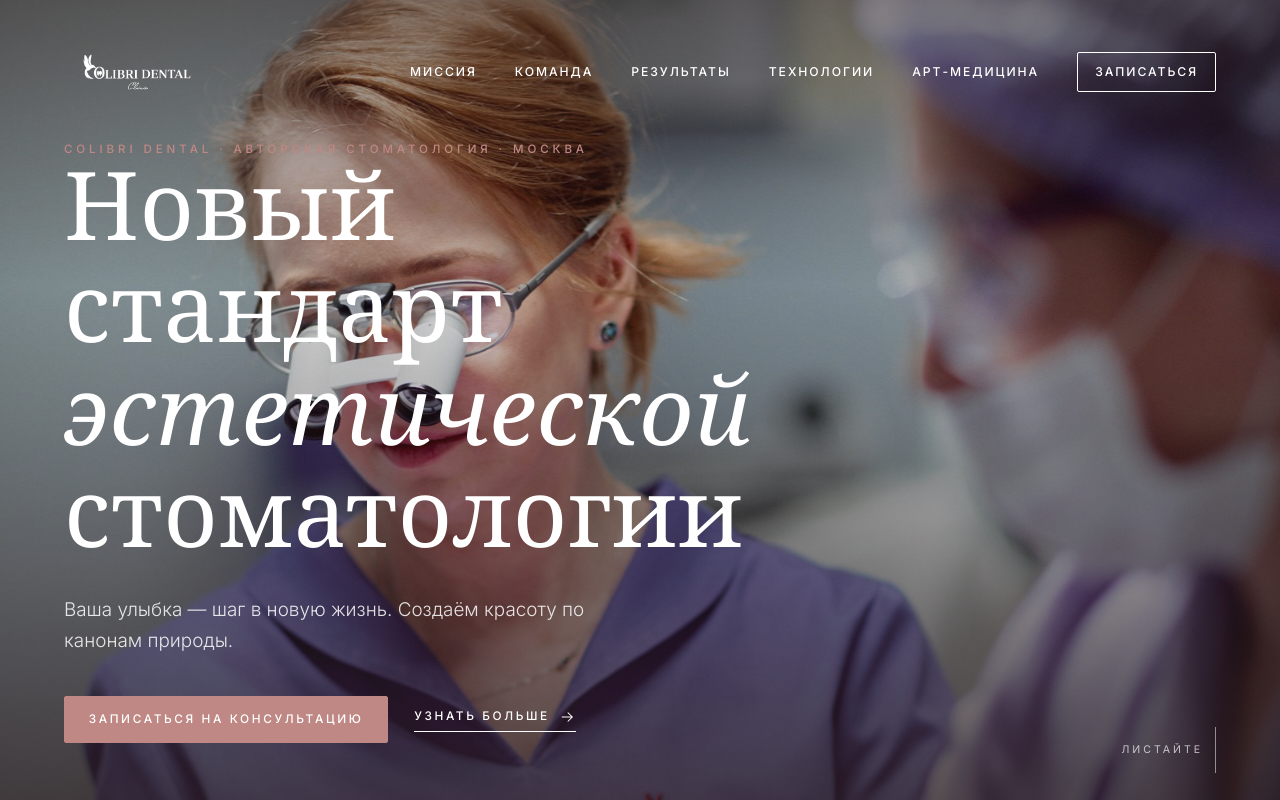
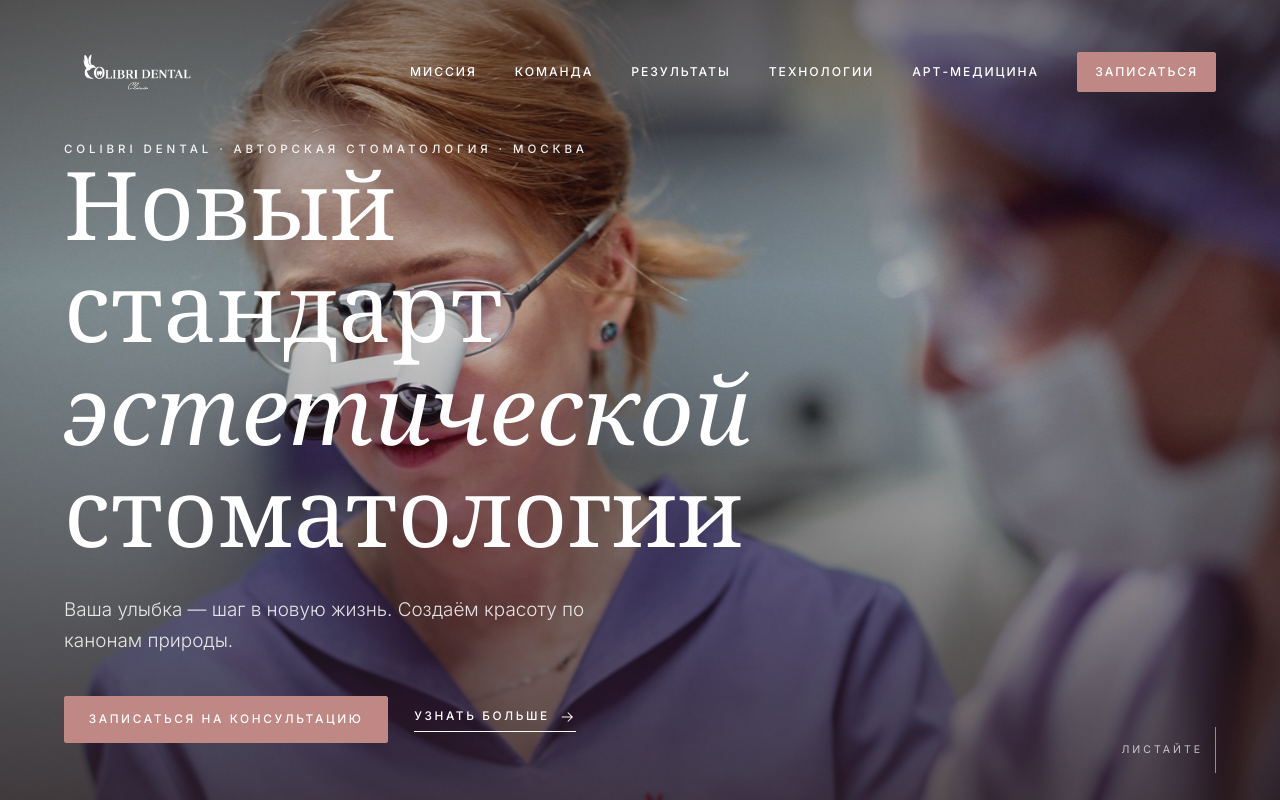
Before and after one commit to EugeneC777/colibri-dental-rose, a plain HTML site: page index.html in a window 1280 px wide. Shown: the top 800 px of the page. Drawn offline with nearby package versions, Linux system fonts and the light colour scheme.

Commit message:
Rose: белый надзаголовок на hero, розовая заливка кнопки «Записаться»
Co-Authored-By: Claude Opus 4.8 <noreply@anthropic.com>

```diff
--- a/index.html
+++ b/index.html
@@ -47,6 +47,7 @@
     color:var(--gold-deep);
   }
   .eyebrow.on-dark{color:var(--gold)}
+  .hero .eyebrow.on-dark{color:rgba(255,255,255,.92)}
 
   /* ---------- buttons / links ---------- */
   .btn{
@@ -92,9 +93,10 @@
   header.scrolled .menu a{color:var(--ink)}
   .menu a::after{content:"";position:absolute;left:0;bottom:0;height:1px;width:0;background:var(--gold);transition:width .4s var(--ease)}
   .menu a:hover::after{width:100%}
-  .menu a.cta{border:1px solid currentColor;padding:.7em 1.4em;border-radius:2px}
+  .menu a.cta{border:1px solid var(--gold);background:var(--gold);color:#fff;padding:.7em 1.4em;border-radius:2px}
   .menu a.cta::after{display:none}
-  .menu a.cta:hover{background:var(--gold);border-color:var(--gold);color:#fff}
+  header.scrolled .menu a.cta{color:#fff}
+  .menu a.cta:hover{background:#a76d69;border-color:#a76d69;color:#fff}
   .burger{display:none;flex-direction:column;gap:5px;background:none;border:0;cursor:pointer;z-index:120;padding:6px}
   .burger span{width:26px;height:1.5px;background:#fff;transition:all .4s var(--ease)}
   header.scrolled .burger span{background:var(--ink)}
```
